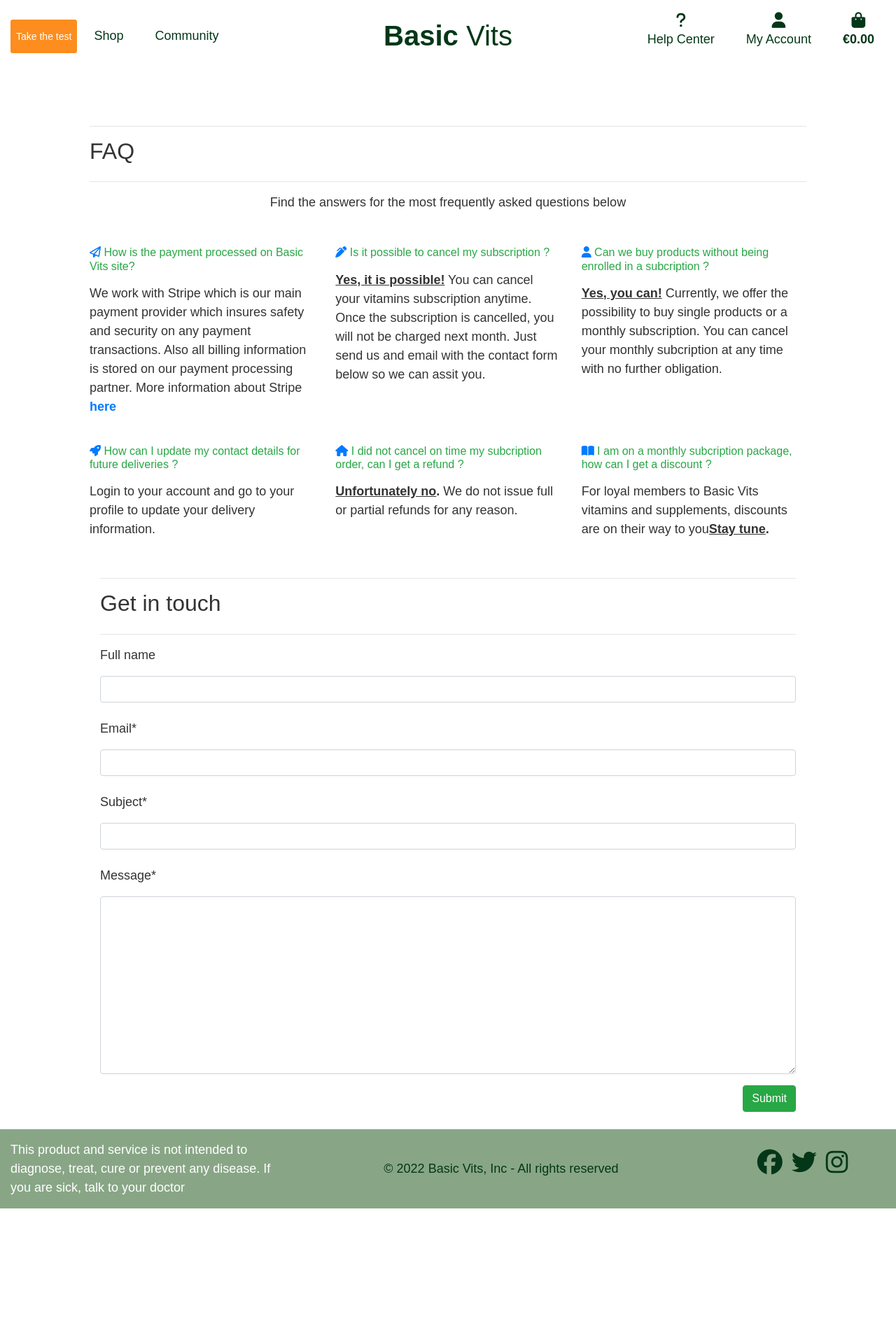
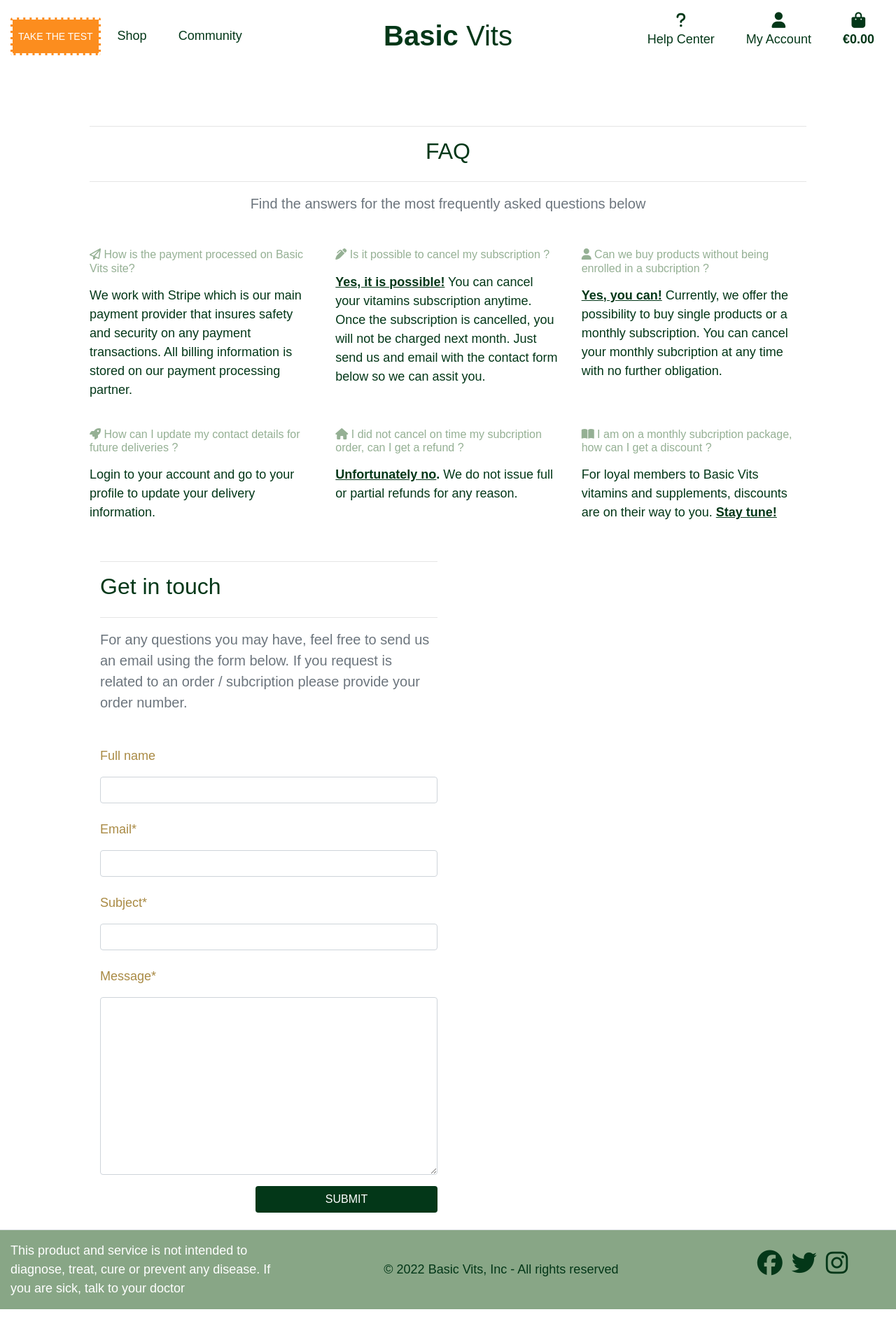
Before and after one commit to Code-Institute-Submissions/florencemezino-basic-vits_AprResub, a Django app: page /contact/ in a window 1280 px wide. Shown: the whole page at 70% size. Before the commit the page ends 1727 px from the top, so only its background shows below. Run offline with Django 3.2, Linux system fonts and the light colour scheme; parts of the project's set-up code (start-up, migrations or seed data) failed here and were passed over; some libraries are stand-ins or nearby versions.

Commit message:
Fix main nav bar in shop and build consistency in color design

```diff
--- a/checkout/templates/checkout/checkout.html
+++ b/checkout/templates/checkout/checkout.html
@@ -114,13 +114,13 @@
                     </fieldset>
 
                     <div class="submit-button text-right mt-5 mb-2">
-						<a href="{% url 'view_bag' %}" class="btn btn-outline-success">
+						<a href="{% url 'view_bag' %}" class="btn btn-outline-secondary text-uppercase">
 							<span class="icon">
 								<i class="fas fa-chevron-left"></i>
 							</span>
 							<span class="font-weight-bold">Adjust Bag</span>
 						</a>
-						<button id="submit-button" class="btn btn-success">
+						<button id="submit-button" class="btn button text-uppercase">
 							<span class="font-weight-bold">Complete Order</span>
 							<span class="icon">
 								<i class="fas fa-lock"></i>
--- a/checkout/templates/checkout/checkout_success.html
+++ b/checkout/templates/checkout/checkout_success.html
@@ -197,20 +197,20 @@
         <div class="row">
             <div class="col-12 mt-5 text-center ">
                 {% if from_profile %}
-                <a href="{% url 'profile' %}" class="btn btn-success my-2">
+                <a href="{% url 'profile' %}" class="btn button my-2">
 					<span class="icon mr-2">
 						<i class="fas fa-user"></i>
 					</span>
 					<span class="text-uppercase">Back to Profile</span>
 				</a>
                 {% else %}
-                <a href="{% url 'products' %}" class="btn btn-success my-2">
+                <a href="{% url 'products' %}" class="btn button text-uppercase my-2">
 					<span class="icon mr-2">
 						<i class="fas fa-gifts"></i>
 					</span>
 					<span class="text-uppercase">Explore new specialities</span>
 				</a>
-				<a href="{% url 'products' %}" class="btn btn-success my-2">
+				<a href="{% url 'products' %}" class="btn button text-uppercase my-2">
 					<span class="icon mr-2">
 						<i class="fas fa-users"></i>
 					</span>
--- a/contact/static/contact/contact.css
+++ b/contact/static/contact/contact.css
@@ -4,3 +4,32 @@ input[type=text], input[type=email], textarea {
     margin: 8px 0;
     display: inline-block;
    }
+
+.title-section{
+    color :#a98a44;
+
+}
+
+.faq-title{
+    color: #95b094;
+}
+
+.faq-text {
+    color: #033718;
+}
+
+.button {
+    background: #033718;
+    color: white;
+    border-style: dashed;
+    min-width: 260px;
+}
+
+.button:hover,
+.button:active,
+.button:focus {
+    background: #95b094;
+    color:  white;
+    border-style: dashed;
+    text-decoration: none;
+}
--- a/contact/templates/contact/contact.html
+++ b/contact/templates/contact/contact.html
@@ -20,58 +20,58 @@
             <div class="row">
                 <section>
                     <hr>
-                    <h2 class="logo-font mb-4">FAQ</h2>
+                    <h2 class="logo-font mb-4 text-center">FAQ</h2>
                     <hr>
-                    <p class="text-center mb-5">
+                    <p class="lead text-muted text-center mb-5">
                     Find the answers for the most frequently asked questions below
                     </p>
 
                     <div class="row">
-                    <div class="col-md-6 col-lg-4 mb-4">
-                        <h6 class="mb-3 text-success"><i class="far fa-paper-plane text-primary pe-2"></i> How is the payment processed on Basic Vits site?</h6>
-                        <p>
-                        We work with Stripe which is our main payment provider which insures safety and security on any payment transactions.
-                         Also all billing information is stored on our payment processing partner. More information about Stripe <a href=""><strong>here</strong></a>
+                    <div class="col-md-6 col-lg-4 mb-4 faq-title ">
+                        <h6 class="mb-3"><i class="far fa-paper-plane pe-2"></i> How is the payment processed on Basic Vits site?</h6>
+                        <p class="faq-text">
+                        We work with Stripe which is our main payment provider that insures safety and security on any payment transactions.
+                        All billing information is stored on our payment processing partner.
                         </p>
                     </div>
 
-                    <div class="col-md-6 col-lg-4 mb-4">
-                        <h6 class="mb-3 text-success"><i class="fas fa-pen-alt text-primary pe-2"></i> Is it possible to cancel my subscription ?</h6>
-                        <p>
+                    <div class="col-md-6 col-lg-4 mb-4 faq-title">
+                        <h6 class="mb-3"><i class="fas fa-pen-alt pe-2"></i> Is it possible to cancel my subscription ?</h6>
+                        <p class="faq-text">
                         <strong><u>Yes, it is possible!</u></strong> You can cancel your vitamins subscription anytime. Once the subscription is
                         cancelled, you will not be charged next month. Just send us and email with the contact form below so we can assit you.
                         </p>
                     </div>
 
-                    <div class="col-md-6 col-lg-4 mb-4">
-                        <h6 class="mb-3 text-success"><i class="fas fa-user text-primary pe-2"></i> Can we buy products without being enrolled in a subcription ?
+                    <div class="col-md-6 col-lg-4 mb-4 faq-title">
+                        <h6 class="mb-3"><i class="fas fa-user pe-2"></i> Can we buy products without being enrolled in a subcription ?
                         </h6>
-                        <p>
+                        <p class="faq-text">
                             <strong><u>Yes, you can!</u></strong> Currently, we offer the possibility to buy single products or a monthly subscription. You can cancel your monthly
                         subcription at any time with no further obligation.
                         </p>
                     </div>
 
-                    <div class="col-md-6 col-lg-4 mb-4">
-                        <h6 class="mb-3 text-success"><i class="fas fa-rocket text-primary pe-2"></i> How can I update my contact details for future deliveries ?
+                    <div class="col-md-6 col-lg-4 mb-4 faq-title">
+                        <h6 class="mb-3"><i class="fas fa-rocket pe-2"></i> How can I update my contact details for future deliveries ?
                         </h6>
-                        <p>
+                        <p class="faq-text">
                         Login to your account and go to your profile to update your delivery information.
                         </p>
                     </div>
 
-                    <div class="col-md-6 col-lg-4 mb-4">
-                        <h6 class="mb-3 text-success"><i class="fas fa-home text-primary pe-2"></i> I did not cancel on time my subcription order, can I get a refund ?
+                    <div class="col-md-6 col-lg-4 mb-4 faq-title">
+                        <h6 class="mb-3"><i class="fas fa-home pe-2"></i> I did not cancel on time my subcription order, can I get a refund ?
                         </h6>
-                        <p>
+                        <p class="faq-text">
                          <strong><u>Unfortunately no</u>.</strong> We do not issue full or partial refunds for any reason.
                         </p>
                     </div>
 
-                    <div class="col-md-6 col-lg-4 mb-4">
-                        <h6 class="mb-3 text-success"><i class="fas fa-book-open text-primary pe-2"></i> I am on a monthly subcription package, how can I get a discount ?</h6>
-                        <p>
-                        For loyal members to Basic Vits vitamins and supplements, discounts are on their way to you<strong><u>Stay tune</u>.</strong>
+                    <div class="col-md-6 col-lg-4 mb-4 faq-title">
+                        <h6 class="mb-3"><i class="fas fa-book-open pe-2"></i> I am on a monthly subcription package, how can I get a discount ?</h6>
+                        <p class="faq-text">
+                        For loyal members to Basic Vits vitamins and supplements, discounts are on their way to you. <strong><u>Stay tune!</u></strong>
                         </p>
                     </div>
                     </div>
@@ -80,18 +80,21 @@
 
         <!--Get in touch-->
         <div class="row">
-            <div class="col">
+            <div class="col-md-6">
                 <hr>
                 <h2 class="logo-font mb-4">Get in touch</h2>
                 <hr>
+                <p class="lead text-muted text-left mb-5">
+                    For any questions you may have, feel free to send us an email using the form below. If you request is related to an order / subcription please provide your order number.
+                </p>
             </div>
         </div>
         <div class="row">
-            <div class="col">
-                <form action="" method="post">
+            <div class="col-md-6">
+                <form action="" method="post" class="title-section">
                     {% csrf_token %}
                     {{ form|crispy }}
-                    <button class="btn btn-success float-right">Submit</button>
+                    <button class="btn button text-uppercase float-right">Submit</button>
                 </form>
             </div>
         </div>
--- a/products/templates/products/add_product.html
+++ b/products/templates/products/add_product.html
@@ -33,8 +33,8 @@
                         {% endif %}
                     {% endfor %}
                     <div class="text-right">
-                        <a class="btn btn-outline-success" href="{% url 'products' %}">Cancel</a>
-                        <button class="btn btn-success" type="submit">Add Product</button>
+                        <a class="btn btn-outline-secondary text-uppercase" href="{% url 'products' %}">Cancel</a>
+                        <button class="btn button text-uppercase" type="submit">Add Product</button>
                     </div>
                 </form>
             </div>
--- a/products/templates/products/edit_product.html
+++ b/products/templates/products/edit_product.html
@@ -33,8 +33,8 @@
                         {% endif %}
                     {% endfor %}
                     <div class="text-right">
-                        <a class="btn btn-outline-success" href="{% url 'products' %}">Cancel</a>
-                        <button class="btn btn-success" type="submit">Update Product</button>
+                        <a class="btn btn-outline-secondary text-uppercase" href="{% url 'products' %}">Cancel</a>
+                        <button class="btn button text-uppercase" type="submit">Update Product</button>
                     </div>
                 </form>
             </div>
--- a/products/templates/products/products.html
+++ b/products/templates/products/products.html
@@ -79,7 +79,7 @@
                         <div class="d-flex justify-content-between align-items-center">
                           <p class="text-muted mb-0">€{{ product.price }}</p>
                           <a href="{% url 'product_detail' product.id %}">
-                            <button type="button" class="btn btn-sm btn-outline-success">View</button>
+                            <button type="button" class="btn btn-sm btn-outline-secondary text-uppercase">View</button>
                          </a>
                          {% if request.user.is_superuser %}
                          <small class="ml-3">
--- a/profiles/templates/profiles/profile.html
+++ b/profiles/templates/profiles/profile.html
@@ -30,7 +30,7 @@
                 <form class="mt-3" action="{% url 'profile' %}" method="POST" id="profile-update-form">
                     {% csrf_token %}
                     {{ form|crispy }}
-                    <button class="btn btn-success text-uppercase float-right">Update Information</button>
+                    <button class="btn button text-uppercase float-right">Update Information</button>
                 </form>
             </div>
             <div class="col-12 col-lg-6">
@@ -68,7 +68,7 @@
                                     <td>€{{ order.grand_total }}</td>
                                     <td>
                                         <span class="icon mr-2"></span>
-                                        <a href="{% url 'products' %}" class="btn btn-success">
+                                        <a href="{% url 'products' %}" class="btn button text-uppercase">
                                             <i class="fas fa-shopping-bag"></i>
                                         </a>
                                     </td>
--- a/static/css/base.css
+++ b/static/css/base.css
@@ -5,14 +5,14 @@ html {
 }
 
 body {
-    color: #333;
+    color: #033718;
     font-size: 18px;
     font-family: 'Lora', sans-serif;
     margin: 0;
 
 }
 
-.h2{
+.title-section{
     color :#033718;
 }
 /* -------------------------------- Home */
@@ -54,6 +54,7 @@ body {
 .timeline-item {
     margin-top: 20px;
     color: #033718;
+    font-size: 20px;
 }
 
 .timeline-page .timeline-item .date-label-left {
@@ -107,7 +108,7 @@ body {
 
 .timeline-page h4,
 .works-description-left h4 {
-    font-size: 25px;
+    font-size: 30px;
     margin-top: 0;
 }
 
@@ -181,31 +182,35 @@ body {
 .test-now-button {
     background: #FC8D1E;
     color: white;
+    border-style: dashed;
     min-width: 260px;
 }
 
 .test-now-button:hover,
 .test-now-button:active,
 .test-now-button:focus {
-    background: #a98a44;
+    background: #f0bb2a;
     color: white;
+    border-style: dashed;
     text-decoration: none;
 }
 
-.shop-now-button {
+
+.button {
     background: #033718;
     color: white;
+    border-style: dashed;
     min-width: 260px;
 }
 
-.shop-now-button:hover,
-.shop-now-button:active,
-.shop-now-button:focus {
-    background: #a98a44;
-    color: white;
+.button:hover,
+.button:active,
+.button:focus {
+    background: #95b094;
+    color:  white;
+    border-style: dashed;
     text-decoration: none;
 }
-
 
 
 /* review */
@@ -219,7 +224,6 @@ body {
 }
 
 
-
 .testimony-picture {
     border-radius: 5%;
 }
@@ -229,6 +233,7 @@ body {
     cursor: pointer;
 }
 
+/* search bar */
 
 input[name='q']::placeholder {
     color: #aab7c4;
--- a/templates/allauth/account/login.html
+++ b/templates/allauth/account/login.html
@@ -41,10 +41,10 @@ for a {{ site_name }} account and sign in below:{% endblocktrans %}</p>
   {% if redirect_field_value %}
   <input type="hidden" name="{{ redirect_field_name }}" value="{{ redirect_field_value }}" />
   {% endif %}
-  <a class="btn btn-outline-secondary" href="{% url 'home' %}">Home</a>
-  <button class="primaryAction" type="submit">{% trans "Sign In" %}</button>
+  <a class="btn btn-outline-secondary text-uppercase" href="{% url 'home' %}">Home</a>
+  <button class="button text-uppercase primaryAction" type="submit">{% trans "Sign In" %}</button>
   <p class="mt-2">
-    <a class="button secondaryAction" href="{% url 'account_reset_password' %}">{% trans "Forgot Password?" %}</a>
+    <a class="button text-uppercase secondaryAction" href="{% url 'account_reset_password' %}">{% trans "Forgot Password?" %}</a>
   </p>
 </form>
 
--- a/templates/allauth/account/logout.html
+++ b/templates/allauth/account/logout.html
@@ -16,7 +16,7 @@
   {% if redirect_field_value %}
   <input type="hidden" name="{{ redirect_field_name }}" value="{{ redirect_field_value }}"/>
   {% endif %}
-  <a class="btn btn-outline-secondary" href="{% url 'home' %}">Cancel</a>
-  <button type="submit">{% trans 'Sign Out' %}</button>
+  <a class="btn btn-outline-secondary text-uppercase" href="{% url 'home' %}">Cancel</a>
+  <button type="submit" class="button text-uppercase">{% trans 'Sign Out' %}</button>
 </form>
 {% endblock %}
--- a/templates/allauth/account/signup.html
+++ b/templates/allauth/account/signup.html
@@ -17,8 +17,8 @@
   {% if redirect_field_value %}
   <input type="hidden" name="{{ redirect_field_name }}" value="{{ redirect_field_value }}" />
   {% endif %}
-  <a class="btn btn-outline-secondary" href="{% url 'account_login' %}">Back to Login</a>
-  <button type="submit">{% trans "Sign Up" %} &raquo;</button>
+  <a class="btn btn-outline-secondary text-uppercase" href="{% url 'account_login' %}">Back to Login</a>
+  <button type="submit" class="button text-uppercase">{% trans "Sign Up" %} &raquo;</button>
 </form>
 
 {% endblock %}
--- a/templates/base.html
+++ b/templates/base.html
@@ -47,7 +47,7 @@
             <div class="col-12 col-lg-4 my-auto py-1 py-lg-0">
                 <ul class="list-inline list-unstyled text-center text-lg-left my-0">
                     <li class="list-inline-item">
-                        <a href="" class="test-now-button btn-success btn-sm py-3">Take the test</a>
+                        <a href="" class="test-now-button btn-sm text-uppercase py-3">Take the Test</a>
                     <li class="list-inline-item">
                         <a class="nav-link" href="{% url 'products' %}" id="user-options" aria-haspopup="true" aria-expanded="false">
                             <div class="text-center">
```
Also changed, not shown: bag/templates/bag/bag.html (+5 -5 lines), checkout/static/checkout/css/checkout.css (+15 -0 lines), home/templates/home/index.html (+5 -56 lines), products/templates/products/product_detail.html (+4 -4 lines), profiles/static/profiles/css/profile.css (+16 -0 lines), templates/includes/main-nav.html (+10 -2 lines), READMEms4.md.
